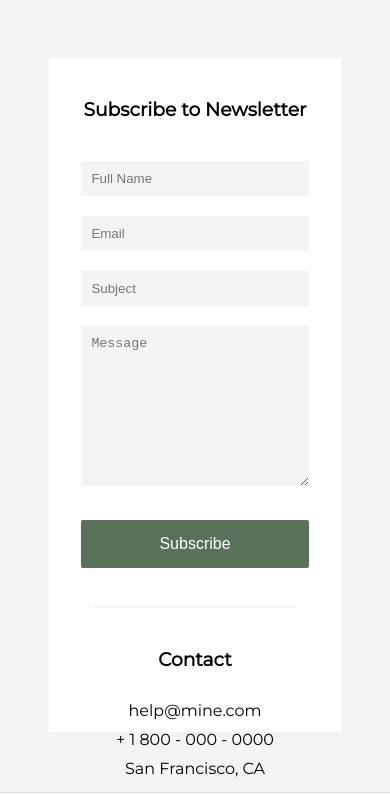
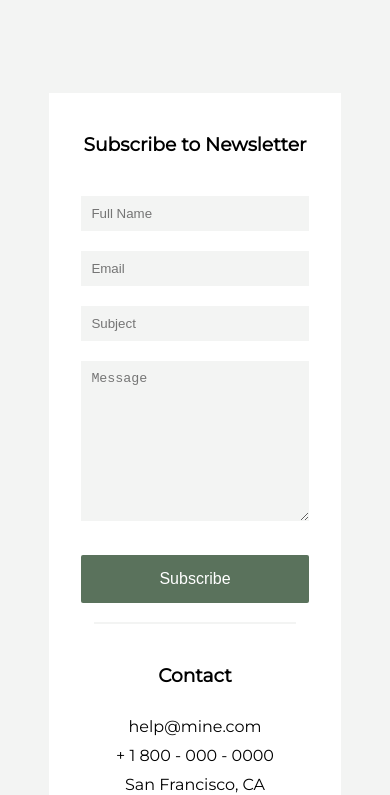
Before and after one commit to natashaquijano/blog-website, a plain HTML site: page contact.html in a window 390 px wide. Shown: the part 52-847 px from the top of the page. Drawn offline with Linux system fonts and the light colour scheme.

Commit message:
fix responsiveness on conttact page

```diff
--- a/contact.html
+++ b/contact.html
@@ -10,7 +10,7 @@
     <link href="https://fonts.googleapis.com/css?family=Montserrat" rel="stylesheet">
     <link rel="stylesheet" href="https://use.fontawesome.com/releases/v5.8.1/css/all.css"
         integrity="sha384-50oBUHEmvpQ+1lW4y57PTFmhCaXp0ML5d60M1M7uH2+nqUivzIebhndOJK28anvf" crossorigin="anonymous">
-    <title>Cactus - Subscribe</title>
+    <title>Cactus - Contact</title>
 </head>
 
 <body>
@@ -44,11 +44,11 @@
         </div>
 
     </nav>
-    <main>
+    <main class="contact-main">
 
-        <header class="vertical-center">
+        <!-- <header class="vertical-center"> -->
         <div class="header-container">
-                <div class="subscribe-container">
+            <!-- <div class="subscribe-container"> -->
             <h3 class="subscribe">
                 Subscribe to Newsletter
             </h3>
@@ -59,7 +59,7 @@
                 <textarea cols="30" rows="10" placeholder="Message"></textarea>
             </form>
             <a href="thankyou.html"><button class="btn">Subscribe</button></a>
-                </div>
+
             <br class="break" />
             <br class="break" />
             <hr class="sep-line" />
@@ -73,9 +73,10 @@
             <p class="contact-p-tag">+ 1 800 - 000 - 0000</p>
             <p class="contact-p-tag line-tag">|</p>
             <p class="contact-p-tag">San Francisco, CA</p>
+            <!-- </div> -->
         </div>
 
-        </header>
+        <!-- </header> -->
     </main>
 
     <footer class="footer">
--- a/css/contact.css
+++ b/css/contact.css
@@ -27,13 +27,17 @@ header{
     width: 75%;
     height: 75%;
     padding: 20px;
+    margin-right: auto;
+    margin-left: auto;
+      /* display: flex; */
+    /* align-items: center;
+    justify-content: center; */
+    /* flex-wrap: wrap; */
 }
 
-.vertical-center {
-    display: flex;
-    align-items: center;
-    justify-content: center;
-    flex-wrap: wrap;
+.contact-main{
+    padding-top: 145px;
+padding-bottom: 100px;
 }
 
 .subscribe {
```
Lines whose indentation alone changed are shown as unchanged.
